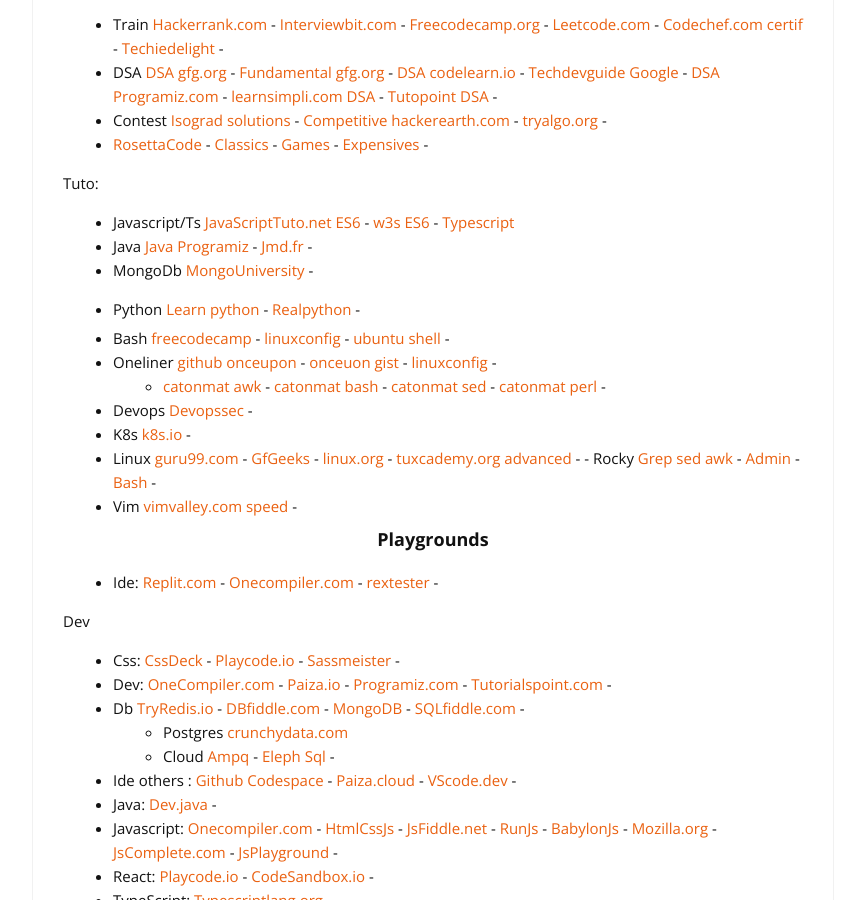
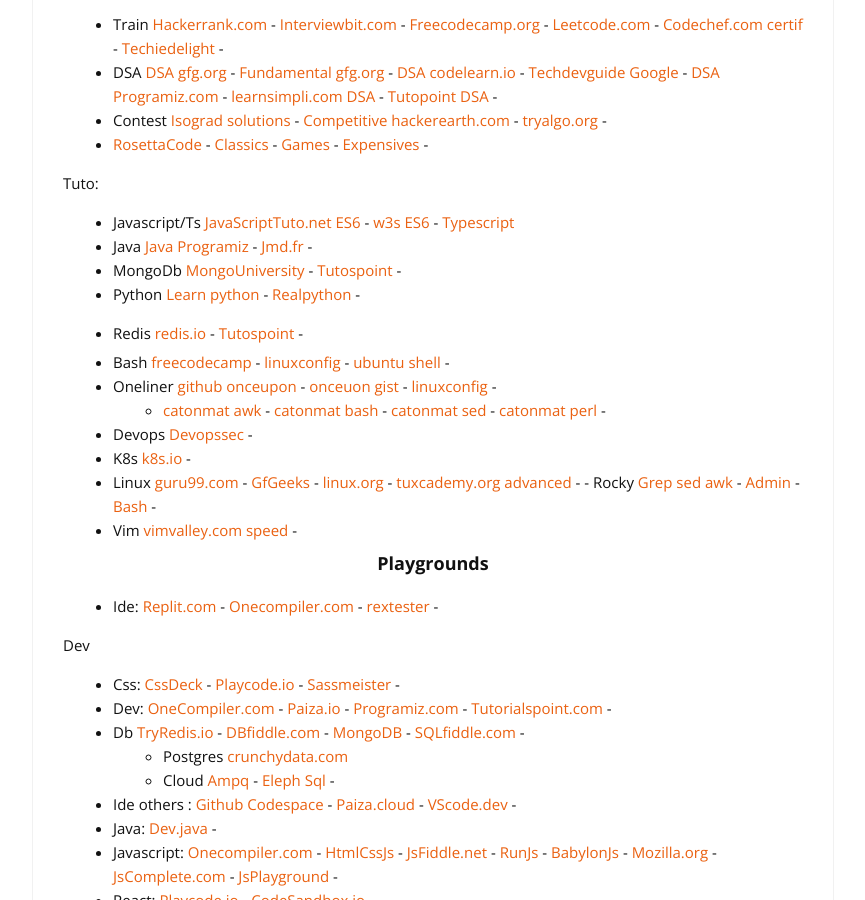
Before and after one commit to cylmat/cylmat.github.io, a Jekyll site: the page built from _pages/USEFUL.md, in a window 1280 px wide and 900 px high, scrolled down 804 px. Shown: the whole window, without its empty margins (207-1072 px from the left). Built offline with Jekyll 4.4.1, drawn with Linux system fonts in a browser that asks for light colours; nearby versions of some CDN libraries.

Commit message:
Update USEFUL.md

```diff
--- a/_pages/USEFUL.md
+++ b/_pages/USEFUL.md
@@ -40,8 +40,9 @@
 * Javascript/Ts [JavaScriptTuto.net ES6](https://www.javascripttutorial.net/es6) - [w3s ES6](https://www.w3schools.com/js/js_es6.asp) - [Typescript](
 https://www.typescriptlang.org/docs/handbook/typescript-from-scratch.html)
 * Java [Java Programiz](https://www.programiz.com/java-programming) - [Jmd.fr](https://www.jmdoudoux.fr/accueil_java.htm) -
-* MongoDb [MongoUniversity](https://learn.mongodb.com) -
+* MongoDb [MongoUniversity](https://learn.mongodb.com) - [Tutospoint](https://www.tutorialspoint.com/mongodb) -
 * Python [Learn python](https://www.learnpython.org) - [Realpython](https://realpython.com) -
+* Redis [redis.io](https://redis.io/learn) - [Tutospoint](https://www.tutorialspoint.com/redis) -
 
 + Bash [freecodecamp](https://www.freecodecamp.org/news/bash-scripting-tutorial-linux-shell-script-and-command-line-for-beginners/) - [linuxconfig](https://linuxconfig.org/bash-scripting-tutorial) - [ubuntu shell](https://doc.ubuntu-fr.org/tutoriel/script_shell) -
 + Oneliner [github onceupon](https://github.com/onceupon/Bash-Oneliner) - [onceuon gist](https://gist.github.com/onceupon/b225f26c4cbc6eb4c41c3a4f09ba9ed7) - [linuxconfig](https://linuxconfig.org/linux-complex-bash-one-liner-examples) -
```
